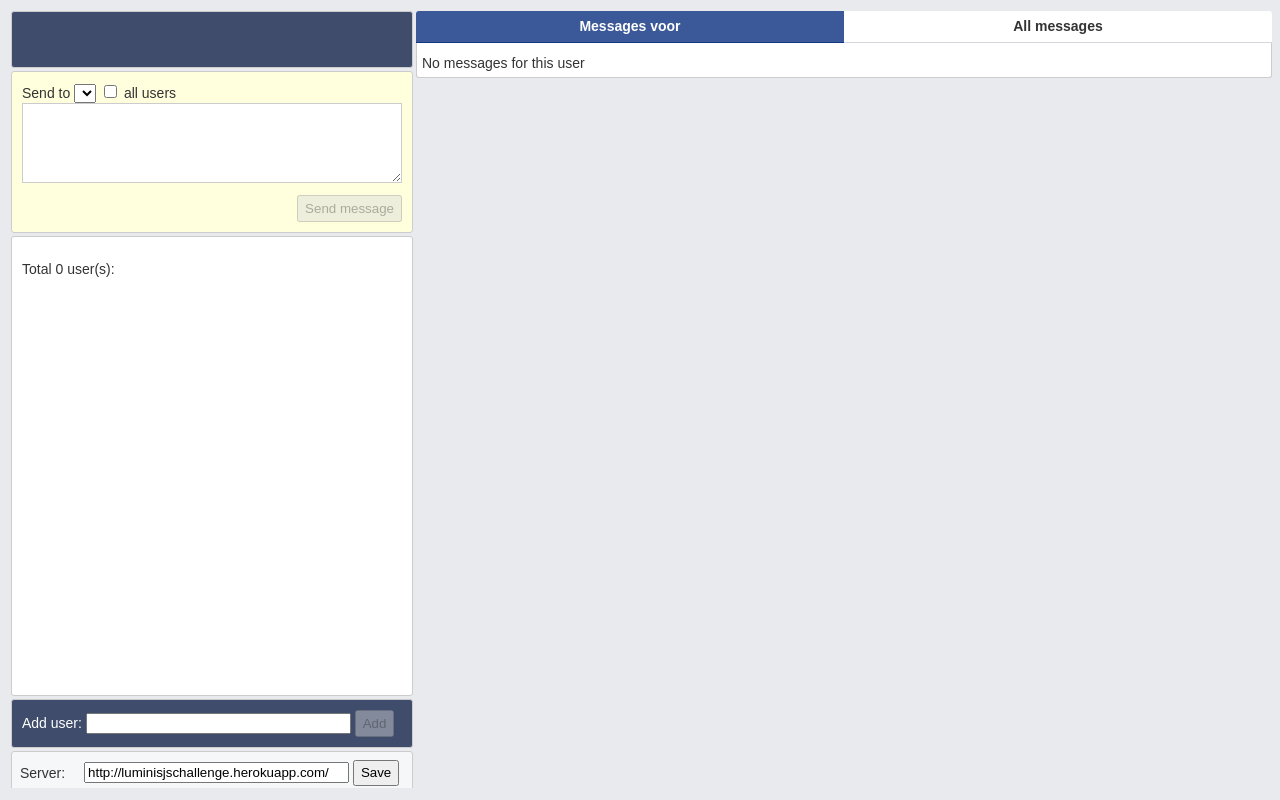
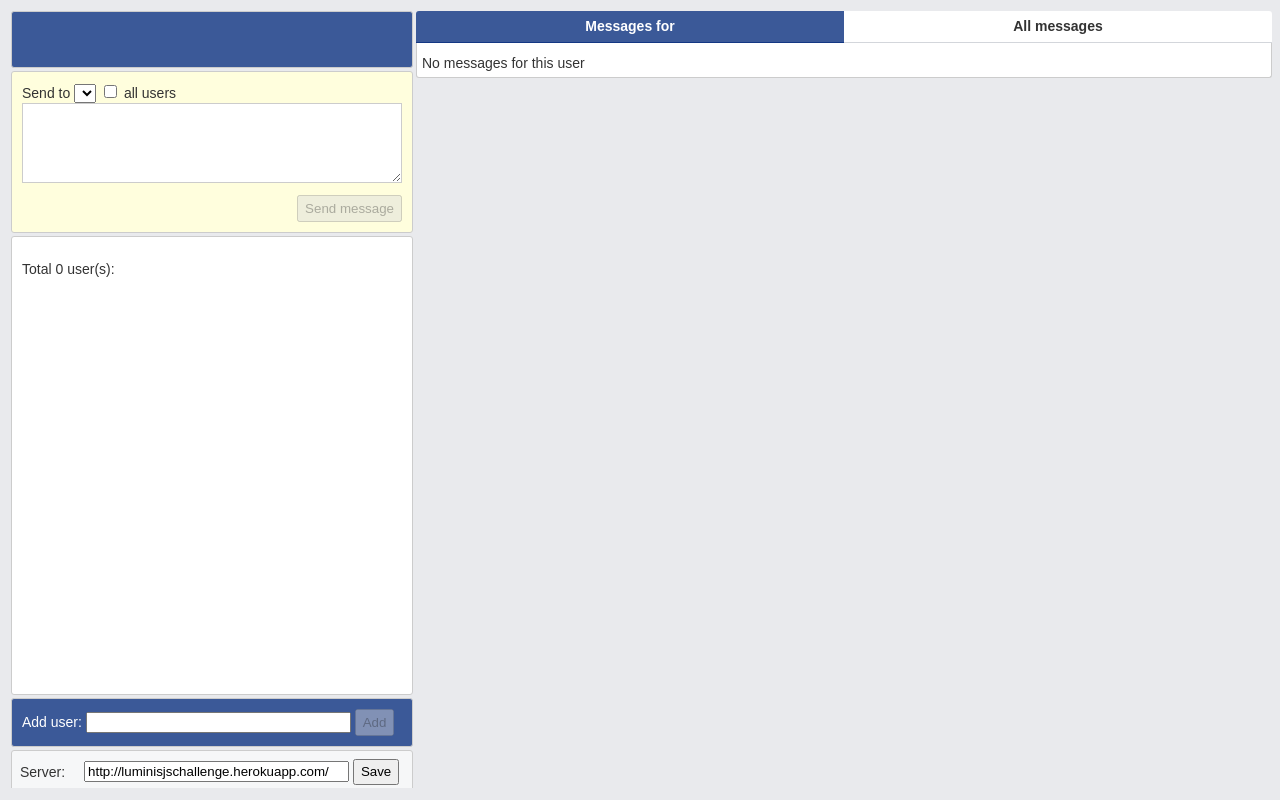
Before and after one commit to dimitriy-k/dimitriy-k.github.com, a plain HTML site: page challenge/index.html in a window 1280 px wide. Drawn offline with Linux system fonts and the light colour scheme; no server answers.

Commit message:
layout update

```diff
--- a/challenge/challenge.js
+++ b/challenge/challenge.js
@@ -116,7 +116,7 @@ var ChatListModel = function() {
     	$("#main").height(mainHeight);
 
 
-    	var usersListHeight = $(window).height() -406;
+    	var usersListHeight = $(window).height() -407;
     	if(usersListHeight < 235) usersListHeight = 235;
   		$("#usersList").height(usersListHeight);
 
--- a/challenge/index.html
+++ b/challenge/index.html
@@ -63,7 +63,7 @@ function log(msg){
 
     <div id='messages'>
         <div class="messageMode">
-        	<div class="messagesUsers currentMessageMode" data-bind='click: messagesForUser'  >Messages voor <span  data-bind="text: selectedUser().name"></span></div>
+        	<div class="messagesUsers currentMessageMode" data-bind='click: messagesForUser'  >Messages for <span  data-bind="text: selectedUser().name"></span></div>
         	<div class="messagesAll"  data-bind='click: messagesForAllUsers'>All messages</div>
         </div>
         <div class="messagesContainer">
--- a/challenge/style.css
+++ b/challenge/style.css
@@ -38,7 +38,7 @@ border-radius: 3px;
 
 	border: 1px solid #ccc;
 
-	background: rgb(63,76,107);
+	background: #3b5998;
 }
 
 .sendMessageWrap{
@@ -102,11 +102,9 @@ border-radius: 3px;
 
 .addUser {
 	padding: 10px;
-	background: #3849B2;
+	background: #3b5998;
 	color: #FFF;
 	white-space: nowrap;
-
-	background: rgb(63,76,107);
 
 	border: 1px solid #ccc;
 
```
